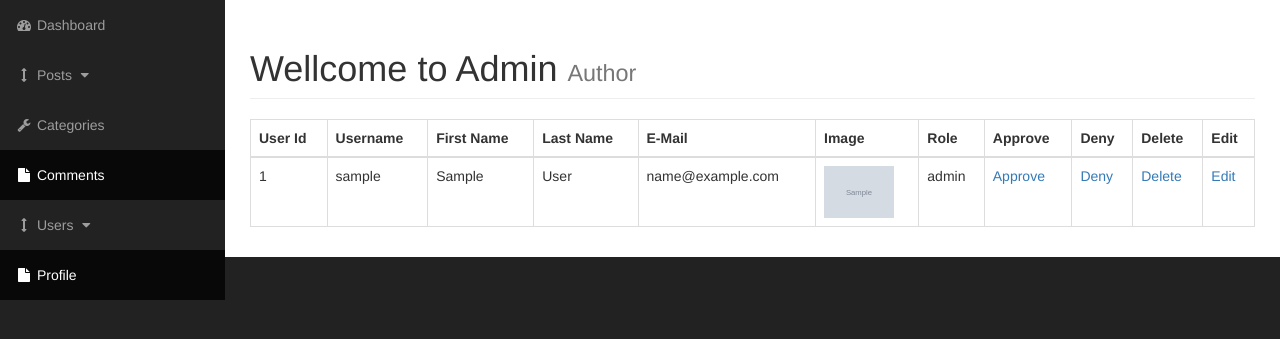
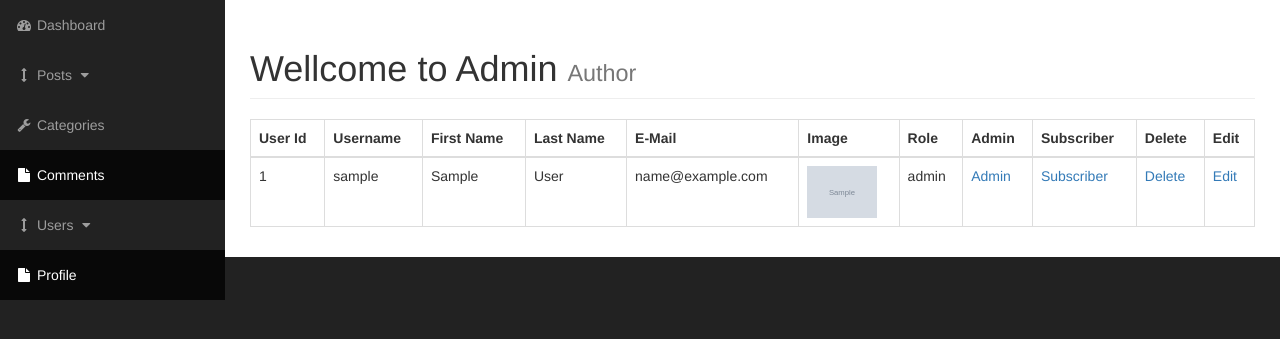
Before and after one commit to kyaarlis/cms-php-project, a PHP site: page /admin/users.php in a window 1280 px wide. Shown: the part 51-390 px from the top of the page. Run offline with PHP 8.4, Linux system fonts and the light colour scheme; tables that the repository leaves empty or names only in its code hold one stand-in row (values such as "Sample post"); grey boxes marked "Sample" are stand-in pictures.

Commit message:
improved edit user page

```diff
--- a/admin/functions/user_functions.php
+++ b/admin/functions/user_functions.php
@@ -21,6 +21,14 @@ function select_user_actions() {
 
         case "edit_user":
             include "includes/edit_users.php";
+            break;
+
+        case "approve":
+            approve_user();
+            break;
+
+        case "deny":
+            deny_user();
             break;
 
         default:
@@ -56,8 +64,8 @@ function view_all_users() {
         echo "<td>{$email}</td>";
         echo "<td><img width=70 src='./user_images/$user_image'/></td>";
         echo "<td>{$role}</td>";
-        echo "<td><a href='users.php?usrSource=approve&id={$id}'>Approve</a></td>";
-        echo "<td><a href='users.php?usrSource=deny&id={$id}'>Deny</a></td>";
+        echo "<td><a href='users.php?usrSource=approve&id={$id}'>Admin</a></td>";
+        echo "<td><a href='users.php?usrSource=deny&id={$id}'>Subscriber</a></td>";
         echo "<td><a href='users.php?usrSource=delete_user&id={$id}'>Delete</a></td>";
         echo "<td><a href='users.php?usrSource=edit_user&id={$id}'>Edit</a></td>";
         echo "</tr>";
@@ -160,33 +168,33 @@ function delete_user() {
 function approve_user() {
     global $conn;
 
-    if (isset($_GET['commentSrc'])) {
+    if (isset($_GET['usrSource'])) {
         $id = $_GET['id'];
 
-        $approve_query = "UPDATE comments SET status = 'approved' ";
+        $approve_query = "UPDATE users SET role = 'admin' ";
         $approve_query .= "WHERE id = {$id}";
 
         $result = mysqli_query($conn, $approve_query);
 
         confirm_query($result);
 
-        header("Location: comments.php");
+        header("Location: users.php");
     }
 }
 
 function deny_user() {
     global $conn;
 
-    if (isset($_GET['commentSrc'])) {
+    if (isset($_GET['usrSource'])) {
         $id = $_GET['id'];
 
-        $deny_query = "UPDATE comments SET status = 'denied' ";
+        $deny_query = "UPDATE users SET role = 'subscriber' ";
         $deny_query .= "WHERE id = {$id}";
 
         $result = mysqli_query($conn, $deny_query);
 
         confirm_query($result);
 
-        header("Location: comments.php");
+        header("Location: users.php");
     }
 }
--- a/admin/includes/view_users.php
+++ b/admin/includes/view_users.php
@@ -8,8 +8,8 @@
                                     <th>E-Mail</th>
                                     <th>Image</th>
                                     <th>Role</th>
-                                    <th>Approve</th>
-                                    <th>Deny</th>
+                                    <th>Admin</th>
+                                    <th>Subscriber</th>
                                     <th>Delete</th>
                                     <th>Edit</th>
                                 </tr>
```
Also changed, not shown: admin/includes/edit_users.php (+9 -2 lines).
